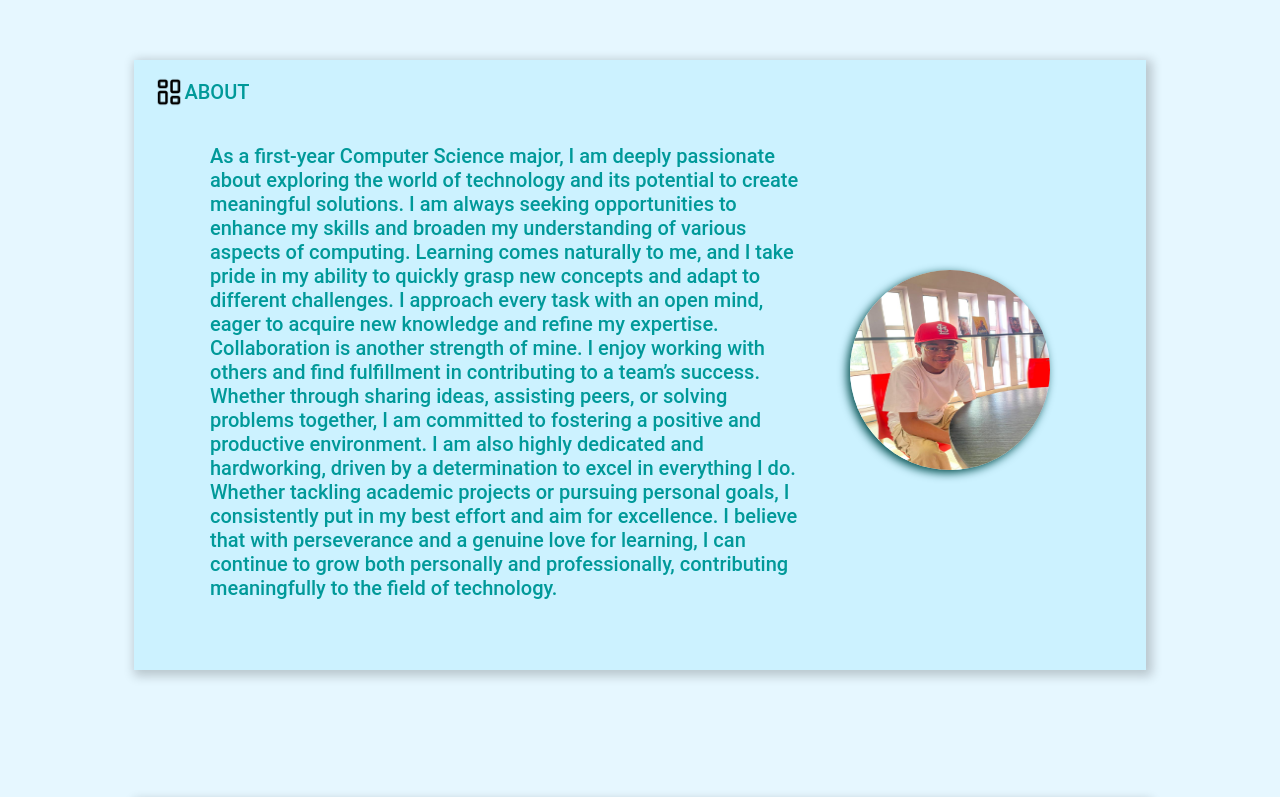
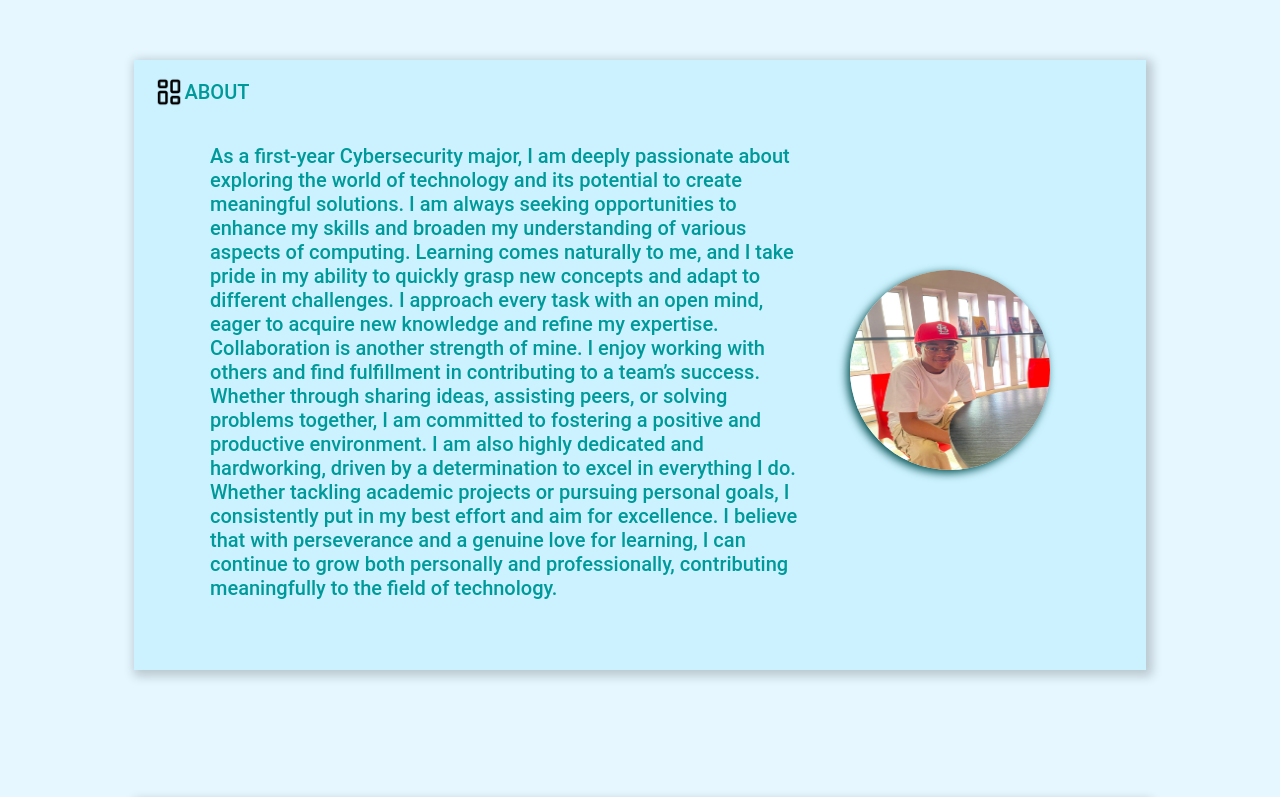
Before and after one commit to AuraOnGitHub/Muse-Gbolahan, a plain HTML site: page index.html in a window 1280 px wide. Shown: the part 699-1496 px from the top of the page. Drawn offline with Linux system fonts and the light colour scheme.

Commit message:
Update index.html

```diff
--- a/index.html
+++ b/index.html
@@ -62,7 +62,7 @@
                 </div>
                 <div class="bio">
                     <p class="description">
-                        As a first-year Computer Science major, I am deeply passionate about exploring the world of technology and its potential to create meaningful solutions. I am always seeking opportunities to enhance my skills and broaden my understanding of various aspects of computing.
+                        As a first-year Cybersecurity major, I am deeply passionate about exploring the world of technology and its potential to create meaningful solutions. I am always seeking opportunities to enhance my skills and broaden my understanding of various aspects of computing.
 
 Learning comes naturally to me, and I take pride in my ability to quickly grasp new concepts and adapt to different challenges. I approach every task with an open mind, eager to acquire new knowledge and refine my expertise.
 
```
